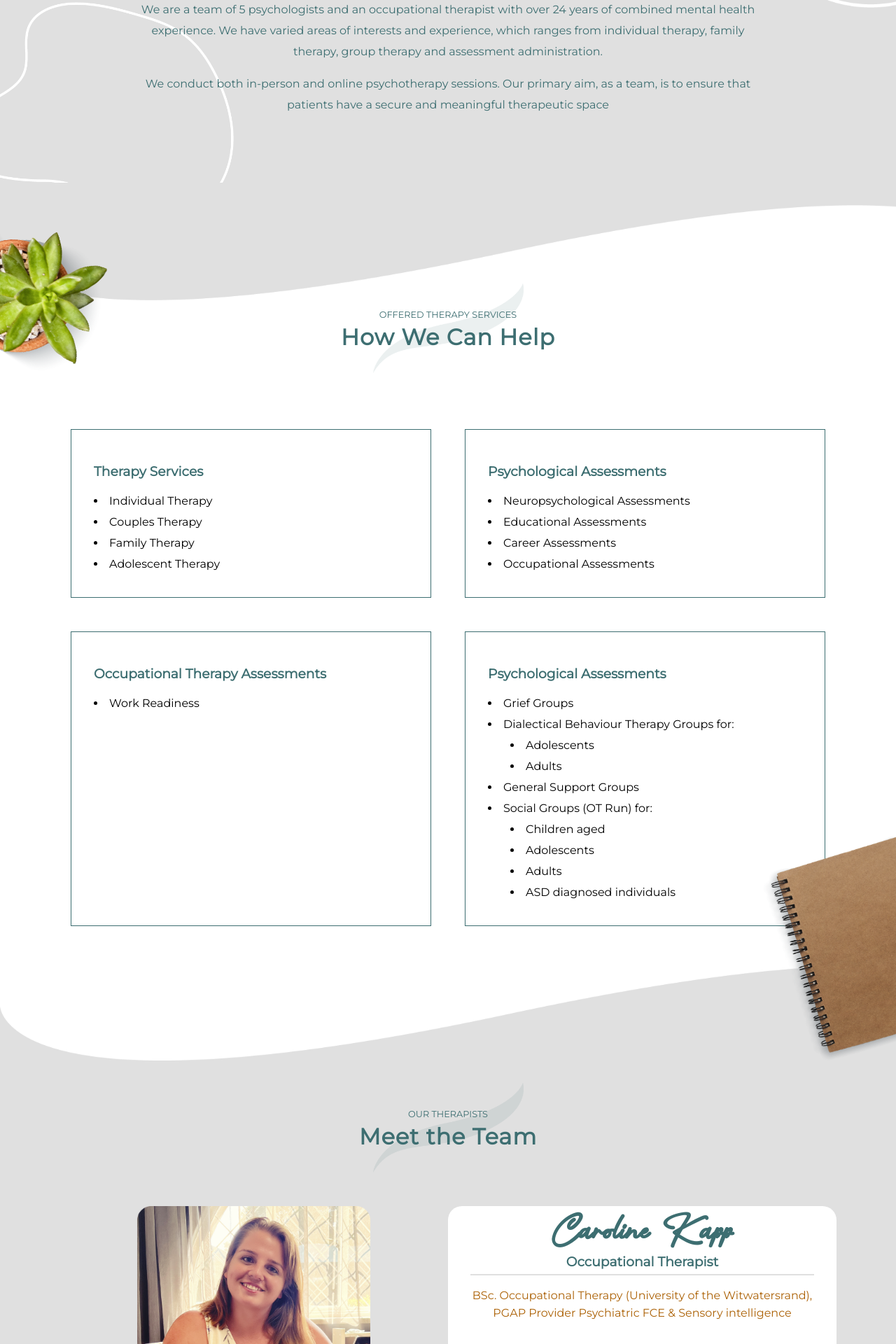
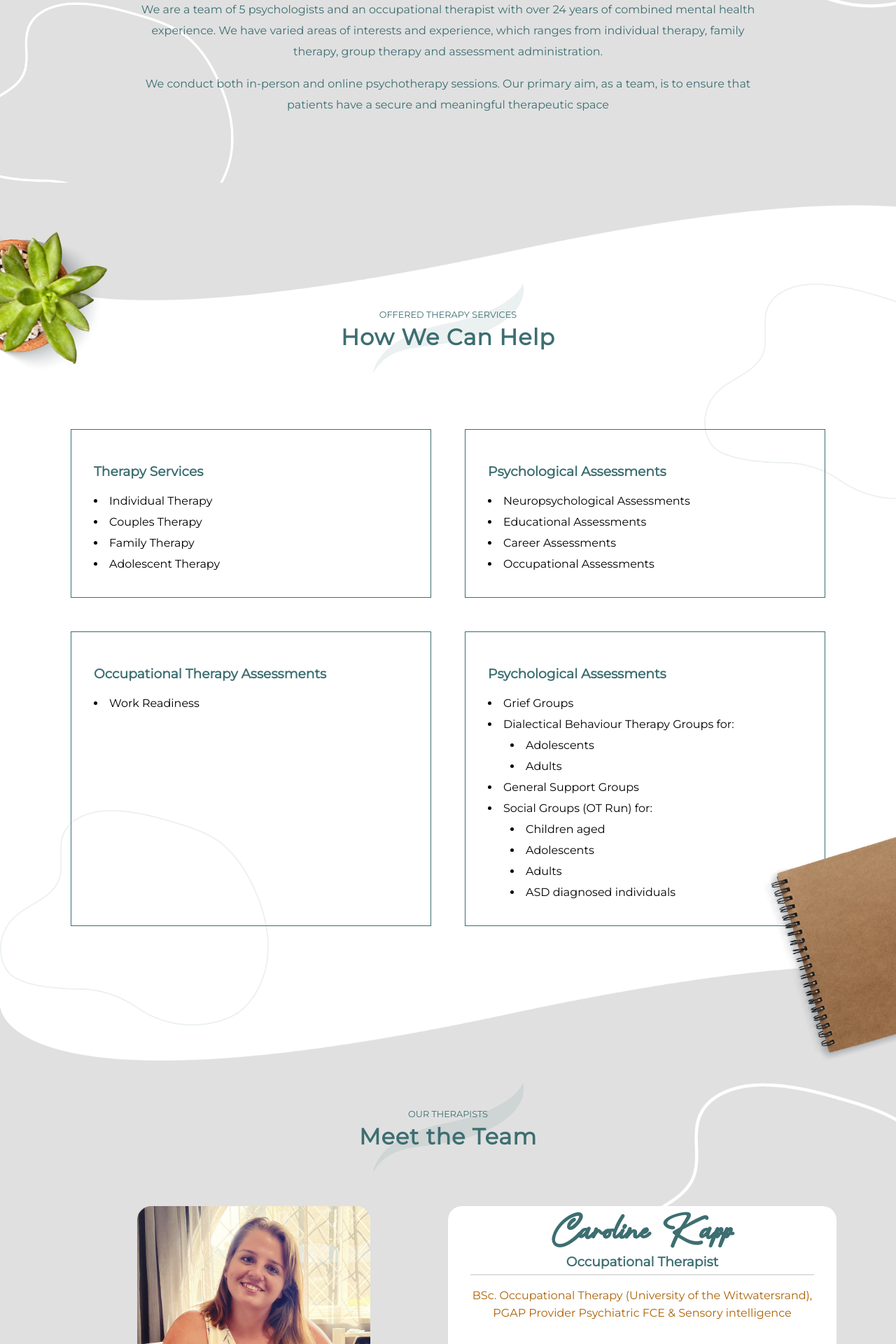
Before and after one commit to lunghile-suc/The-Mindspace-Website, a PHP site: page / in a window 1280 px wide. Shown: the part 2040-3960 px from the top of the page at 70% size. Run offline with PHP 8.4, Linux system fonts and the light colour scheme.

Commit message:
added the art vectors and added the quality images

```diff
--- a/contact.html
+++ b/contact.html
@@ -37,6 +37,7 @@
 
     </header>
     <section class="form_section">
+        <img src="./images/art-vector-1.png" class="img_av2 a_img" alt="" srcset="">
         <div class="container">
             <div class="contact_header section-header">
                 <p>How can we assist?</p>
@@ -94,6 +95,7 @@
                 </form>
             </div>
         </div>
+        <img src="./images/art-vector-1.png" class="img_av3 a_img" alt="" srcset="">
     </section>
     <section class="bottom-section">
         <div class="images">
--- a/css/_about.scss
+++ b/css/_about.scss
@@ -86,7 +86,7 @@
     text-transform: uppercase;
     font-variant-ligatures: none;
     letter-spacing: 6px;
-    animation: rotate 25s linear infinite;
+    // animation: rotate 25s linear infinite;
     transform-origin: 250px 250px;
   }
 
@@ -94,11 +94,11 @@
     max-width: 80vmin;
   }
 
-  @keyframes rotate {
-    to {
-      transform: rotate(360deg);
-    }
-  }
+  // @keyframes rotate {
+  //   to {
+  //     transform: rotate(360deg);
+  //   }
+  // }
 
   .textcircle {
     transition: transform 1s cubic-bezier(0.65, 0, 0.35, 1);
--- a/css/_bottom-section.scss
+++ b/css/_bottom-section.scss
@@ -6,6 +6,10 @@
         img{
             margin: 0;
             padding: 0;
+
+            @include mediaQuery(992px){
+                width: 50%;
+            }
         }
 
         @include mediaQuery(480px){
--- a/css/_contact.scss
+++ b/css/_contact.scss
@@ -1,8 +1,67 @@
 .contact_header{
-
+    background: url(/images/friendly-black-psychologist-lady-talking-with-soldier-woman-during-therapy-session.jpg);
+    background-size: cover;
+    background-repeat: no-repeat;
+    background-position: center;
 }
 
 .form_section{
+    overflow: hidden;
+
+    .a_img {
+        position: absolute;
+        width: 80%;
+        z-index: -1;
+
+        @include mediaQuery(480px) {
+          width: 50%;
+        }
+
+        @include mediaQuery(768px) {
+          width: 40%;
+        }
+
+        @include mediaQuery(992px) {
+          width: 30%;
+        }
+      }
+
+      .img_av2 {
+        bottom: 400px;
+        right: -110px;
+
+        @include mediaQuery(480px) {
+          right: -90px;
+        }
+
+        @include mediaQuery(768px) {
+          width: 50%;
+          right: -110px;
+          bottom: 250px;
+        }
+
+        @include mediaQuery(992px) {
+          width: 40%;
+        }
+      }
+
+      .img_av3 {
+        bottom: -50px;
+        left: -50px;
+
+        // @include mediaQuery(480px){
+        //     right: -180px;
+        // }
+
+        // @include mediaQuery(768px){
+        //     right: -150px;
+        // }
+
+        // @include mediaQuery(992px){
+        //     width: 30%;
+        // }
+      }
+
 
     .form_controls{
         display: flex;
--- a/css/_our-therapists.scss
+++ b/css/_our-therapists.scss
@@ -124,6 +124,42 @@
             line-height: 25px;
         }
     }
+
+    .a_img {
+        position: absolute;
+        width: 80%;
+        z-index: -1;
+
+        @include mediaQuery(480px) {
+          width: 50%;
+        }
+
+        @include mediaQuery(768px) {
+          width: 40%;
+        }
+
+        @include mediaQuery(992px) {
+          width: 30%;
+        }
+      }
+
+      .img_av2 {
+        // bottom: 400px;
+        right: -110px;
+
+        @include mediaQuery(480px) {
+          right: -90px;
+        }
+
+        @include mediaQuery(768px) {
+          width: 50%;
+          right: -110px;
+        }
+
+        @include mediaQuery(992px) {
+          width: 40%;
+        }
+      }
 }
 
 .tp_description{
--- a/css/_services.scss
+++ b/css/_services.scss
@@ -8,7 +8,7 @@
     overflow: hidden;
     padding: 7rem 0;
 
-    .s_img{
+    .s_img, .a_img{
         position: absolute;
         width: 70%;
 
@@ -59,6 +59,40 @@
         }
     }
 
+    .img_av31{
+        // top: -60px;
+        right: -100px;
+
+        @include mediaQuery(480px){
+            right: -180px;
+        }
+
+        @include mediaQuery(768px){
+            right: -110px;
+        }
+
+        @include mediaQuery(992px){
+            width: 30%;
+        }
+    }
+
+    .img_av32{
+        bottom: 50px;
+        left: 0px;
+
+        @include mediaQuery(480px){
+            left: 0px;
+        }
+
+        @include mediaQuery(768px){
+            left: 0px;
+        }
+
+        @include mediaQuery(992px){
+            left: 0px;
+        }
+    }
+
     .cards{
         display: grid;
         justify-content: center;
--- a/css/main.css
+++ b/css/main.css
@@ -290,22 +284,22 @@ ul.active {
   overflow: hidden;
   padding: 7rem 0;
 }
-.services-section .s_img {
+.services-section .s_img, .services-section .a_img {
   position: absolute;
   width: 70%;
 }
 @media screen and (min-width: 480px) {
-  .services-section .s_img {
+  .services-section .s_img, .services-section .a_img {
     width: 50%;
   }
 }
 @media screen and (min-width: 768px) {
-  .services-section .s_img {
+  .services-section .s_img, .services-section .a_img {
     width: 40%;
   }
 }
 @media screen and (min-width: 992px) {
-  .services-section .s_img {
+  .services-section .s_img, .services-section .a_img {
     width: 30%;
   }
 }
@@ -345,6 +339,43 @@ ul.active {
 @media screen and (min-width: 992px) {
   .services-section .img_3 {
     width: 30%;
+  }
+}
+.services-section .img_av31 {
+  right: -100px;
+}
+@media screen and (min-width: 480px) {
+  .services-section .img_av31 {
+    right: -180px;
+  }
+}
+@media screen and (min-width: 768px) {
+  .services-section .img_av31 {
+    right: -110px;
+  }
+}
+@media screen and (min-width: 992px) {
+  .services-section .img_av31 {
+    width: 30%;
+  }
+}
+.services-section .img_av32 {
+  bottom: 50px;
+  left: 0px;
+}
+@media screen and (min-width: 480px) {
+  .services-section .img_av32 {
+    left: 0px;
+  }
+}
+@media screen and (min-width: 768px) {
+  .services-section .img_av32 {
+    left: 0px;
+  }
+}
+@media screen and (min-width: 992px) {
+  .services-section .img_av32 {
+    left: 0px;
   }
 }
 .services-section .cards {
@@ -482,6 +513,45 @@ ul.active {
 .therapists_section .area_of_interest li {
   line-height: 25px;
 }
+.therapists_section .a_img {
+  position: absolute;
+  width: 80%;
+  z-index: -1;
+}
+@media screen and (min-width: 480px) {
+  .therapists_section .a_img {
+    width: 50%;
+  }
+}
+@media screen and (min-width: 768px) {
+  .therapists_section .a_img {
+    width: 40%;
+  }
+}
+@media screen and (min-width: 992px) {
+  .therapists_section .a_img {
+    width: 30%;
+  }
+}
+.therapists_section .img_av2 {
+  right: -110px;
+}
+@media screen and (min-width: 480px) {
+  .therapists_section .img_av2 {
+    right: -90px;
+  }
+}
+@media screen and (min-width: 768px) {
+  .therapists_section .img_av2 {
+    width: 50%;
+    right: -110px;
+  }
+}
+@media screen and (min-width: 992px) {
+  .therapists_section .img_av2 {
+    width: 40%;
+  }
+}
 
 .tp_description {
   height: 230px;
--- a/index.html
+++ b/index.html
@@ -83,6 +83,7 @@
     </section>
     <section class="services-section" id="services">
         <img src="./images/img-2.png" class="img_2 s_img" alt="" srcset="">
+        <img src="./images/av3.png" class="img_av31 a_img" alt="" srcset="">
         <div class="container">
             <div class="services-header section-header">
                 <p>OFFERED THERAPY SERVICES</p>
@@ -138,9 +139,11 @@
                 </div>
             </div>
         </div>
+        <img src="./images/av3.png" class="img_av32 a_img" alt="" srcset="">
         <img src="./images/img-3.png" alt="" class="img_3 s_img">
     </section>
     <section class="therapists_section" id="team">
+        <img src="./images/art-vector-1.png" class="img_av2 a_img" alt="" srcset="">
         <div class="container">
             <div class="therapists-header section-header">
                 <p>OUR THERAPISTS</p>
@@ -168,9 +171,9 @@
                                 vocational
                                 rehabilitation, as well as school related interventions.</p>
                         </div>
-                        <div class="read_more_link">
+                        <!-- <div class="read_more_link">
                             <p>Read More...</p>
-                        </div>
+                        </div> -->
                     </div>
                 </div>
                 <div class="therapist_slide">
@@ -414,8 +417,8 @@
     </section>
     <section class="bottom-section">
         <div class="images">
-            <img src="./images/btm-img-2.png" alt="">
-            <img src="./images/btm-img-1.png" alt="">
+            <img src="./images/african-american-psychotherapist-leading-group-meeting-community-center.jpg" alt="">
+            <img src="./images/woman-with-hands-together-talking-with-counselor.jpg" alt="">
         </div>
         <div class="book-section">
             <h3>Book your next session <br> at Mind Space</h3>
```
Also changed, not shown: other parts of css/main.css (+60 -6 lines), images/woman-with-hands-together-talking-with-counselor.jpg (added), 3 other files.
